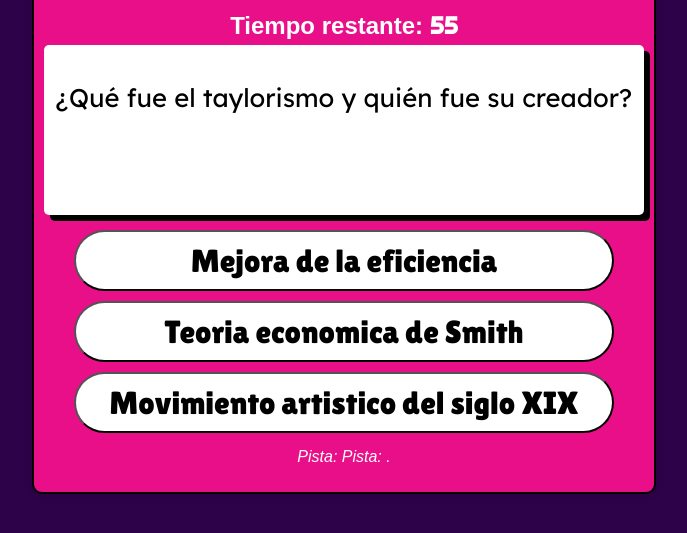
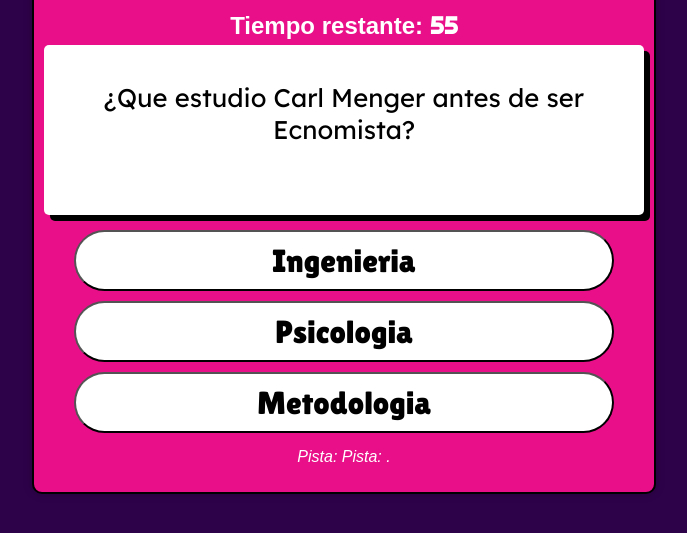
Before and after one commit to patrielinger/preguntados-historia, a plain HTML site: page juego.html in a window 1280 px wide. Shown: the part 121-654 px from the top of the page, without its empty margins (296-983 px from the left). Drawn offline with nearby package versions, Linux system fonts and the light colour scheme; a web font is replaced by a local one.

Commit message:
Add files via upload

```diff
--- a/meta.js
+++ b/meta.js
@@ -2,38 +2,33 @@ const questions = [
 
     {
 
-        question: "¿Qué fue el taylorismo y quién fue su creador?",
-        options: ["Mejora de la eficiencia", "Teoria economica de Smith", "Movimiento artistico del siglo XIX"],
-        correctAnswer: "Mejora de la eficiencia",
+        question: "¿Que estudio Carl Menger antes de ser Ecnomista?",
+        options: ["Ingenieria", "Psicologia", "Metodologia"],
+        correctAnswer: "Derecho",
         hint: "."
     },
     {
-        question: "¿Cuál era el objetivo principal del taylorismo en la organización del trabajo?",
-        options: ["Reduccion de productos y costos", "Mejora de condiciones laborales", "Aumento de salarios"],
-        correctAnswer: "Aumento de salarios",
+        question: "¿En que año Murio Léon Walras?",
+        options: ["1920", "1914", "1930"],
+        correctAnswer: "1910",
         hint: "."
     },
         {
-        question: "¿En qué consistía la cadena de montaje y qué fábrica la implementó?",
-        options: ["Mejora de condiciones laborales", "Tecnica agricola del siglo XIX", "Ensamblaje en linea continua"],
-        correctAnswer: "Ensamblaje en linea continua",
+        question: "¿Cual de estos pensamientos de Carl Walras es correcto?",
+        options: ["La inovacion constante impulsa la prosperidad economica", "Una economia equilibrada es mas resiliente", "La riqueza bien distribuida genera crecimiento continuo"],
+        correctAnswer: "Un mercado esta en equilibrio cuando los demss tambien",
         hint: "."
     },    {
-        question: "¿Cuáles fueron algunos de los nuevos tipos de energía utilizados en la Segunda Revolución Industrial?",
-        options: ["Energia solar", "Energia hidraulica", " energia nuclear"],
-        correctAnswer: "Energia hidraulica",
+        question: "¿Que teoria desarrrollo Walras?",
+        options: ["Teoria de juegos", "Teoria del caos", "Teoria de la relatividad"],
+        correctAnswer: "teoria del equilibrio general",
         hint: "."
     },    {
-        question: "¿Cómo afectaron el uso del petróleo y la electricidad a la vida cotidiana y a la industria?",
-        options: ["Mayor comodidad y eficiencia", "aumento de contaminacion ambiental", "reduccion del consumo de energia"],
-        correctAnswer: "Mayor comodidad y eficiencia",
+        question: "¿Que escuela fundo Carl Menger?",
+        options: ["Escuela Marxita", "Escuela Keynesiana", "Escuela Clasica"],
+        correctAnswer: "Escuela Austriaca",
         hint: "."
-    },    {
-        question: "¿Qué inventos importantes se desarrollaron durante esta etapa de la revolución?",
-        options: [ "maquina de vapor mejorada","telefono y fonografo", "Computadora e internet"],
-        correctAnswer: "telefono y fonografo",
-        hint: "."
-    },
+    }
 
 ];
 
```
Also changed, not shown: index.html (+2 -2 lines).
